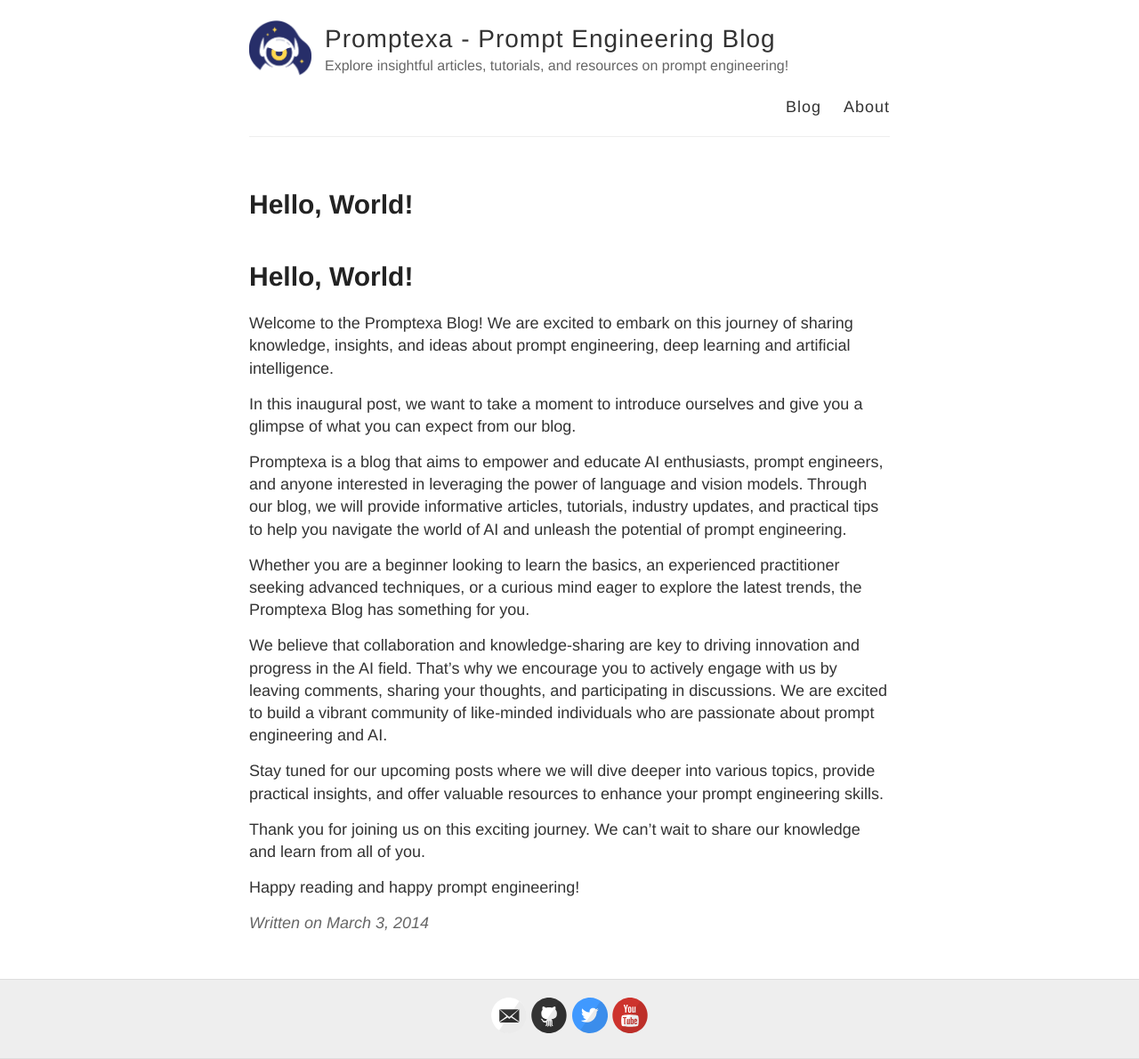
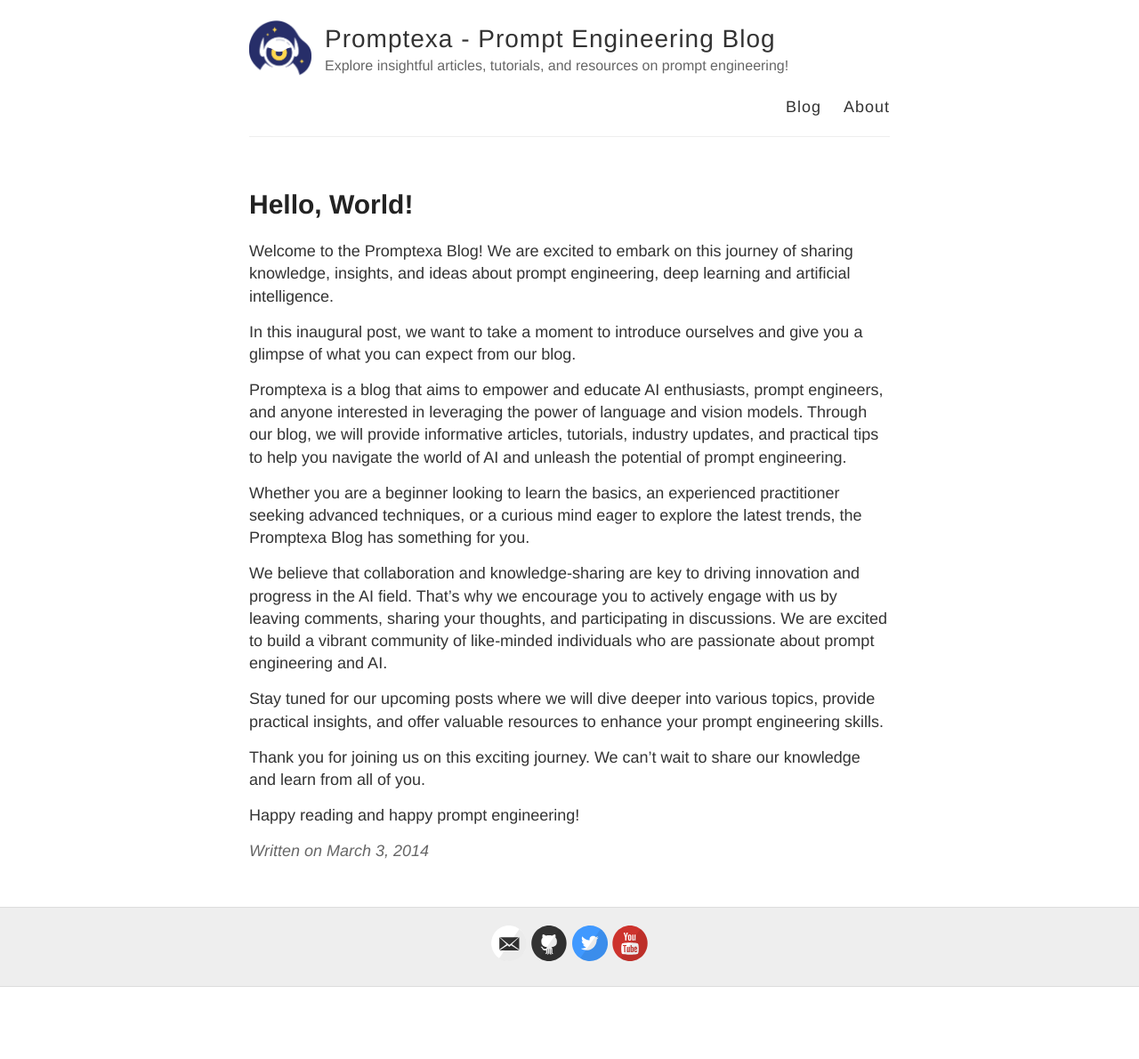
Before and after one commit to promptexa/promptexa.com, a Jekyll site: the page built from _posts/2014-3-3-Hello-World.md, in a window 1280 px wide. Shown: the whole page at 89% size. Built offline with Jekyll 4.4.1, drawn with Linux system fonts in a browser that asks for light colours; after the commit the page ends 1109 px from its top, so only the background shows below that.

Commit message:
Update 2014-3-3-Hello-World.md

```diff
--- a/_posts/2014-3-3-Hello-World.md
+++ b/_posts/2014-3-3-Hello-World.md
@@ -5,8 +5,6 @@ author: nefertari
 categories: [General]
 tags: [Introduction]
 ---
-
-# Hello, World!
 
 Welcome to the Promptexa Blog! We are excited to embark on this journey of sharing knowledge, insights, and ideas about prompt engineering, deep learning and artificial intelligence.
 
```
